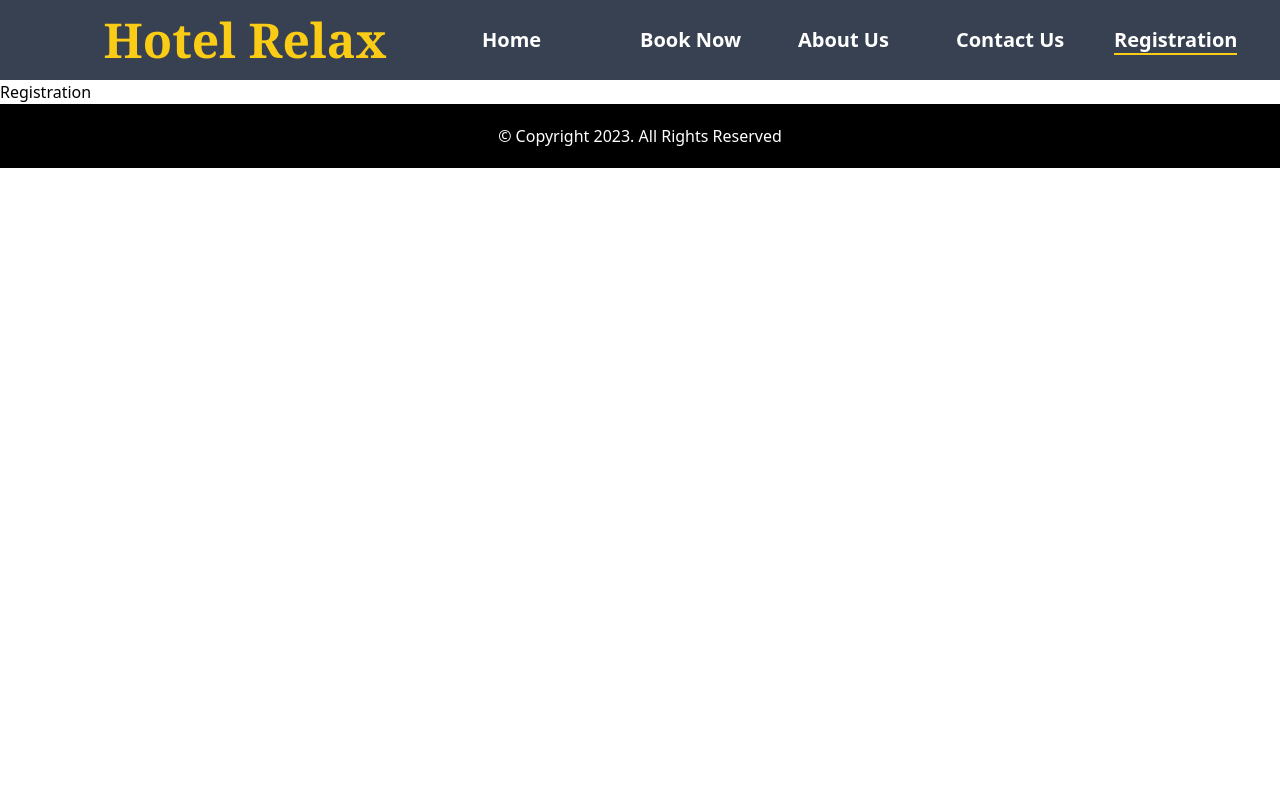
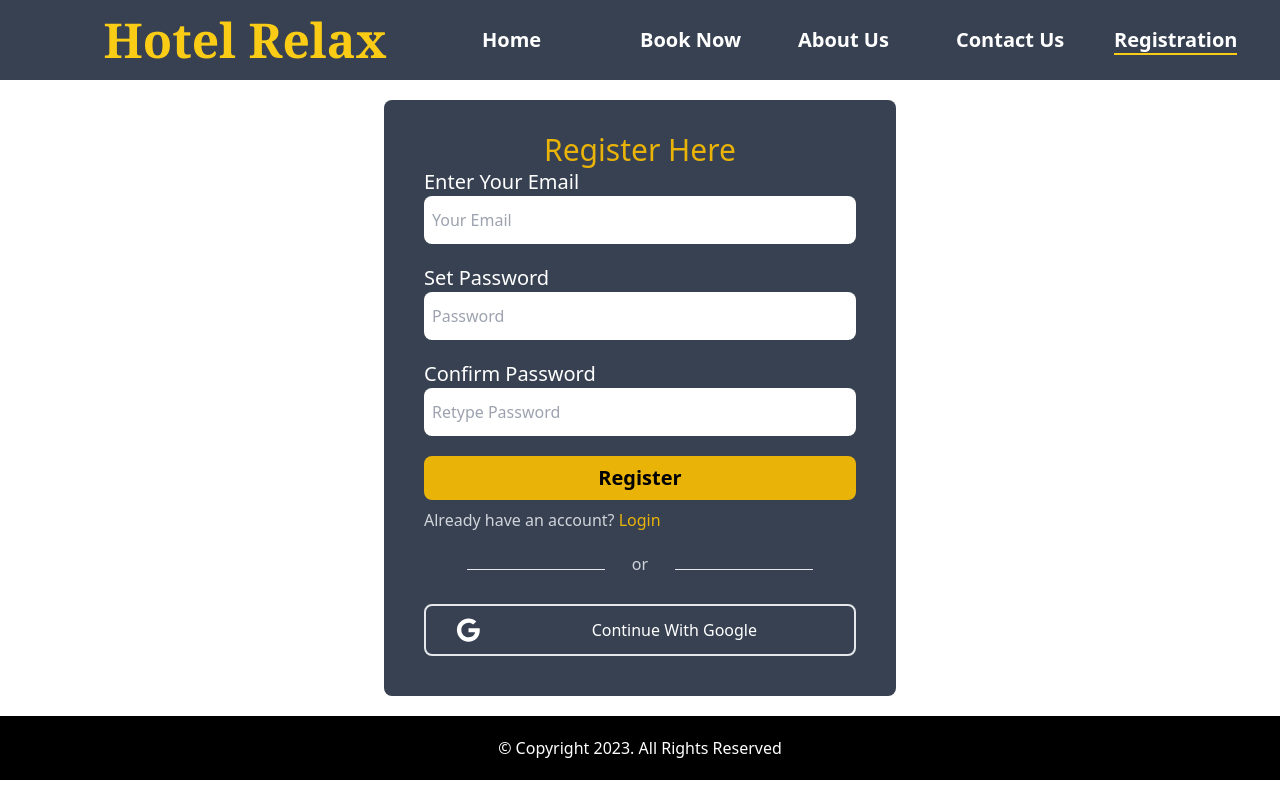
Before and after one commit to Sakib6071/hotel-relax-auth, a React (Create React App) app: page /registration in a window 1280 px wide. Built offline with nearby package versions, Linux system fonts and the light colour scheme.

Commit message:
login and registration UI design

```diff
--- a/src/Components/Login/Login.js
+++ b/src/Components/Login/Login.js
@@ -1,11 +1,74 @@
-import React from 'react';
+import { faGoogle } from "@fortawesome/free-brands-svg-icons";
+import { FontAwesomeIcon } from "@fortawesome/react-fontawesome";
+import React from "react";
+import { Link} from "react-router-dom";
+
 
 const Login = () => {
-    return (
-        <div>
-            <p>Login Page</p>
+
+  return (
+    <div>
+      <div className="mt-5 w-2/5 mx-auto bg-gray-700 rounded-lg px-10 py-8">
+        <p className="text-center text-3xl text-yellow-500">Login Here</p>
+        <form >
+          <div className="email-field">
+            <label className="text-white text-xl">Enter Your Email</label>{" "}
+            <br />
+            <input
+              className=" px-2 py-3 w-full rounded-lg"
+              type="email"
+              placeholder="Your Email"
+              name="email"
+            />
+          </div>
+
+          <div className="password-field my-5">
+            <label className="text-white text-xl">Enter Password</label> <br />
+            <input
+              className=" px-2 py-3 w-full rounded-lg"
+              type="password"
+              placeholder="Password"
+              name="password"
+            />
+          </div>
+
+          <div className="login-button mt-5 text-right">
+            <input
+              className="hover:cursor-pointer w-full bg-yellow-500 text-black px-5 py-2 text-xl font-semibold rounded-lg"
+              type="submit"
+              value="Login"
+            />
+          </div>
+        </form>
+        <div className="new-user mt-2 mb-5">
+          <p className=" text-gray-300">
+            New here? <Link className="text-yellow-500" to={"/registration"}>
+              Register
+            </Link>
+          </p>
         </div>
-    );
+        <div className="or w-4/5 mx-auto mb-5">
+          <hr className=" w-2/5 inline-block" />
+          <span className="text-center text-gray-300 inline-block w-1/5">
+            or
+          </span>
+          <hr className=" w-2/5 inline-block" />
+        </div>
+        <div className="sign-in-google">
+          <button className="text-white py-3 px-2 my-2 text-left w-full border-2 rounded-lg">
+            <FontAwesomeIcon
+              className=" w-1/6 inline-block text-left"
+              icon={faGoogle}
+              size={"xl"}
+            ></FontAwesomeIcon>
+            <span className="text-center w-5/6 mx-auto inline-block ">
+              Continue With Google
+            </span>
+          </button>
+        </div>
+      </div>
+    </div>
+  );
 };
 
 export default Login;
--- a/src/Components/Registration/Registration.js
+++ b/src/Components/Registration/Registration.js
@@ -1,11 +1,96 @@
-import React from 'react';
+import React from "react";
+import { Link } from "react-router-dom";
+import { FontAwesomeIcon } from "@fortawesome/react-fontawesome";
+import { faGoogle } from "@fortawesome/free-brands-svg-icons";
+
+
+
+
+
 
 const Registration = () => {
-    return (
-        <div>
-            <p>Registration</p>
+
+  return (
+    <div>
+      <div className="my-5 w-2/5 mx-auto bg-gray-700 rounded-lg px-10 py-8">
+        <p className="text-center text-3xl text-yellow-500">Register Here</p>
+        <form>
+          <div className="email-field">
+            <label className="text-white text-xl">Enter Your Email</label>{" "}
+            <br />
+            <input
+              className=" px-2 py-3 w-full rounded-lg"
+              type="email"
+              placeholder="Your Email"
+              name="email"
+            />
+
+          </div>
+
+          <div className="password-field my-5">
+            <label className="text-white text-xl">Set Password</label> <br />
+            <input
+              className=" px-2 py-3 w-full rounded-lg"
+              type="password"
+              name="password"
+              placeholder="Password"
+            />
+
+          </div>
+
+          <div className="confirm-password-field">
+            <label className="text-white text-xl">Confirm Password</label>{" "}
+            <br />
+            <input
+              className=" px-2 py-3 w-full rounded-lg"
+              type="password"
+              placeholder="Retype Password"
+            />
+
+          </div>
+
+          <div className="register-button mt-5 text-right">
+            <input
+              className="hover:cursor-pointer w-full bg-yellow-500 text-black px-5 py-2 text-xl font-semibold rounded-lg"
+              type="submit"
+              value="Register"
+            />
+          </div>
+        </form>
+        <div className="already-account mt-2 mb-5">
+          <p className=" text-gray-300">
+            Already have an account?{" "}
+            <Link className="text-yellow-500" to={"/login"}>
+              Login
+            </Link>
+          </p>
         </div>
-    );
+        <div className="or w-4/5 mx-auto mb-5">
+          <hr className=" w-2/5 inline-block" />
+          <span className="text-center text-gray-300 inline-block w-1/5">
+            or
+          </span>
+          <hr className=" w-2/5 inline-block" />
+        </div>
+        <div className="sign-in-google">
+          <button
+
+            className="text-white py-3 px-2 my-2 text-left w-full border-2 rounded-lg"
+          >
+            <FontAwesomeIcon
+              className=" w-1/6 inline-block text-left"
+              icon={faGoogle}
+              size={"xl"}
+            ></FontAwesomeIcon>
+            <span className="text-center w-5/6 mx-auto inline-block ">
+              Continue With Google
+            </span>
+          </button>
+        </div>
+
+      </div>
+    </div>
+  );
 };
 
 export default Registration;
```
